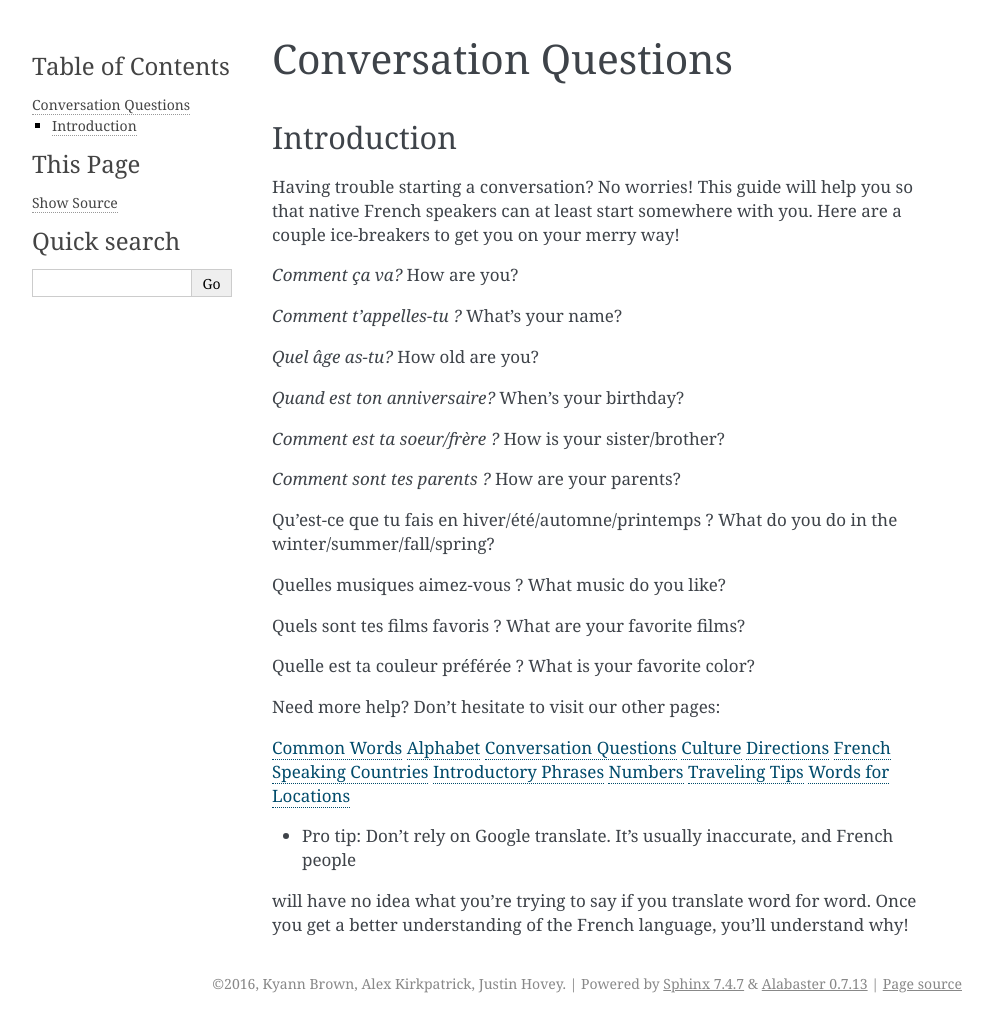
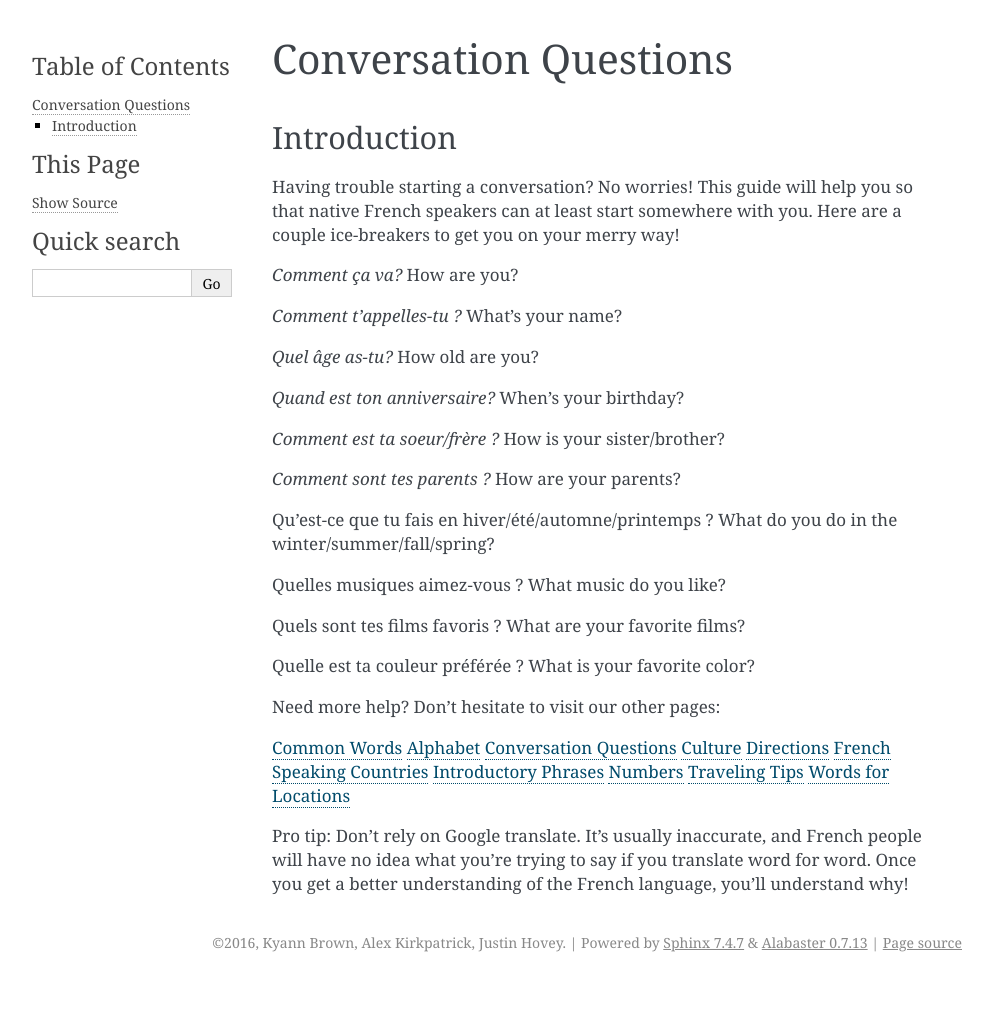
Before and after one commit to brownk96/french_101, a Sphinx documentation site: the page built from source/conversation_questions.rst, in a window 1280 px wide. Shown: the whole page, without its empty margins (148-1141 px from the left). Built offline with Sphinx 7.4.7, drawn with Linux system fonts in a browser that asks for light colours; after the commit the page ends 982 px from its top, so only the background shows below that.

Commit message:
trying to get rid of unindent

```diff
--- a/source/conversation_questions.rst
+++ b/source/conversation_questions.rst
@@ -51,6 +51,6 @@ Need more help? Don't hesitate to visit our other pages:
 `Traveling Tips <traveling_tips.html>`_
 `Words for Locations <words_for_locations.html>`_
 
-* Pro tip: Don't rely on Google translate. It's usually inaccurate, and French people
+Pro tip: Don't rely on Google translate. It's usually inaccurate, and French people
 will have no idea what you're trying to say if you translate word for word. Once you
 get a better understanding of the French language, you'll understand why!
```
